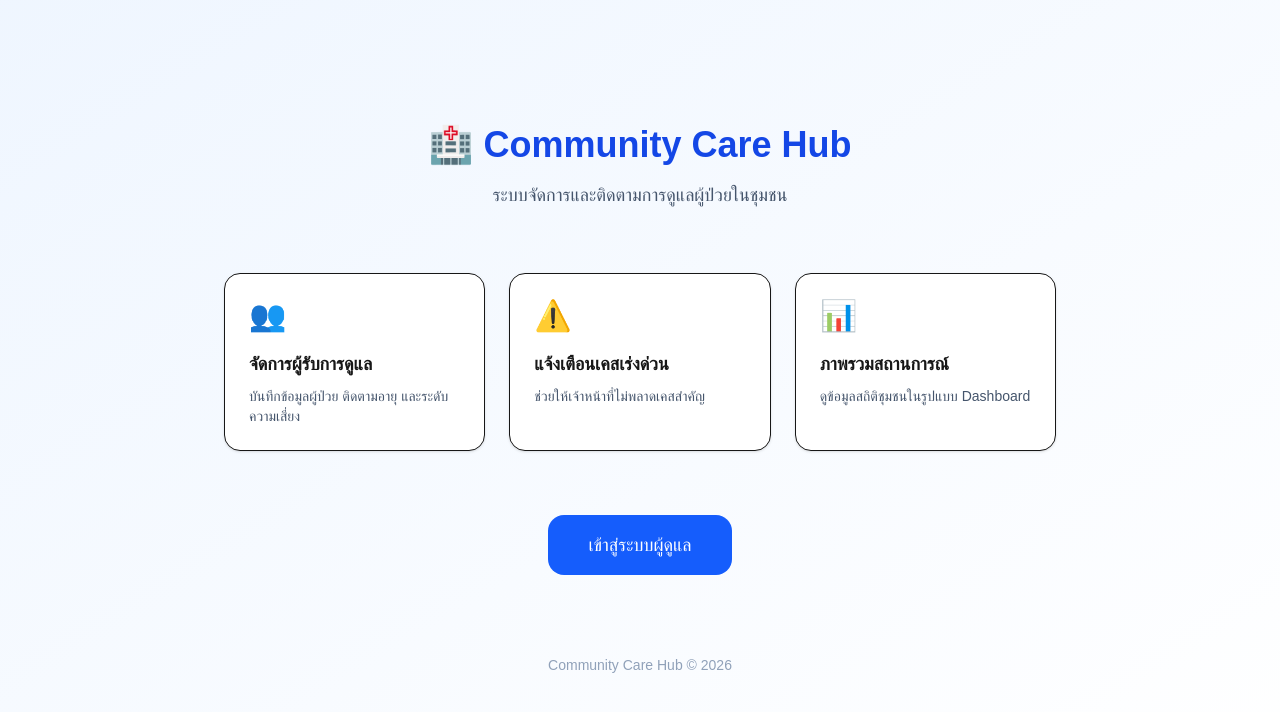
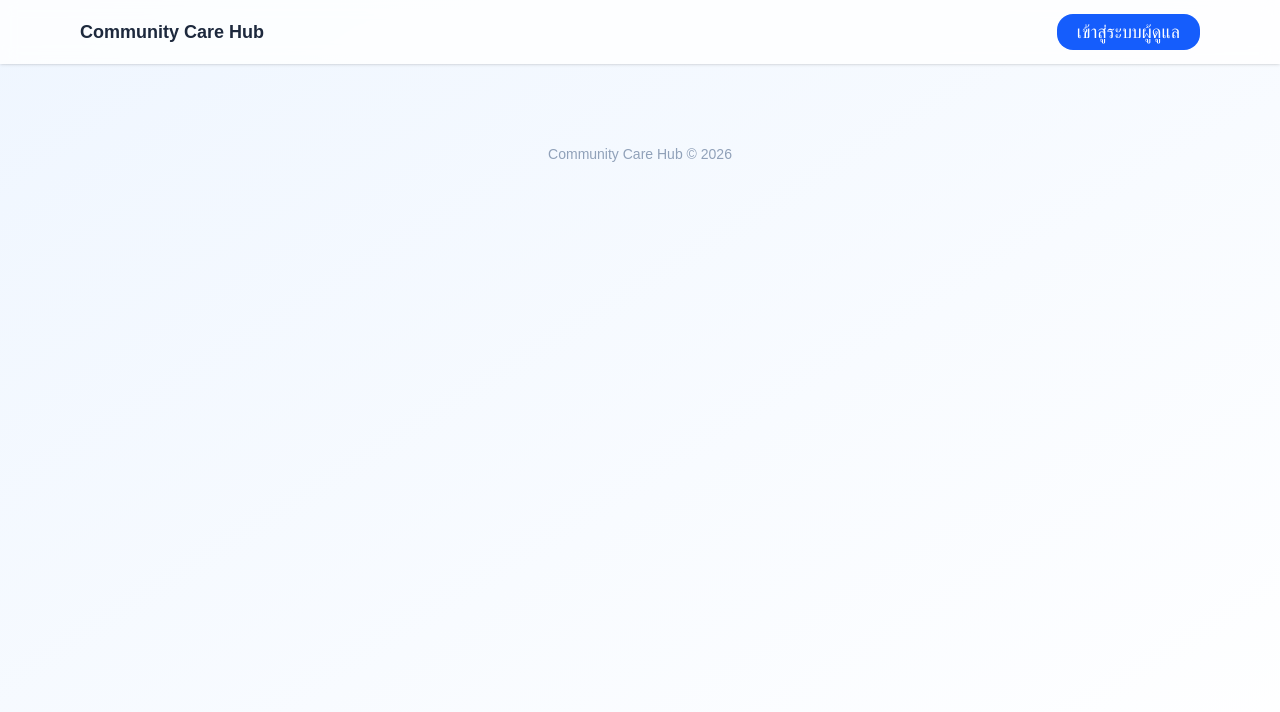
Before and after one commit to sepkao/helthy-Community-Care-Hub-, a Next.js app in the folder frontend-next/: page / in a window 1280 px wide. Shown: the top 712 px of the page. Built offline with nearby package versions, Linux system fonts and the light colour scheme.

Commit message:
set inner bar on landding page

```diff
--- a/frontend-next/app/home/list/page.tsx
+++ b/frontend-next/app/home/list/page.tsx
@@ -13,6 +13,9 @@ type Patient = {
   name: string;
   age: number | null;
   risk_level: 'urgent' | 'watch' | 'normal';
+
+  created_at: string;
+  updated_at?: string;
 };
 
 export default function ListPage() {
@@ -23,10 +26,22 @@ export default function ListPage() {
     age: '',
     risk_level: 'normal',
   });
+  const [loading, setLoading] = useState(true);
   const [errors, setErrors] = useState<{
   name?: string;
   age?: string;
+
   }>({});
+  useEffect(() => {
+    // 🔧 mock data (เปลี่ยนเป็นเรียก API ทีหลัง
+    setTimeout(() => {
+      setPatients([
+        { id: 1, name: 'นายสมชาย ใจดี', age: 68, risk_level: 'urgent', created_at: '2026-02-06T09:10:00+07:00' },
+        { id: 2, name: 'นางสาวสุดา สุขใจ', age: 74, risk_level: 'urgent',created_at: '2026-02-06T09:15:00+07:00', },
+        ]);
+        setLoading(false);
+    }, 500);
+    }, []);
 
   function isFormValid() {
   return (
@@ -35,21 +50,17 @@ export default function ListPage() {
     form.age !== '' &&
     Number(form.age) >= 0
   );
-}
+  }
 
   function validate(form: { name: string; age: string }) {
   const newErrors: any = {};
 
   if (!form.name.trim()) {
     newErrors.name = 'กรุณากรอกชื่อ';
-  } else if (/\d/.test(form.name)) {
-    newErrors.name = 'ชื่อห้ามมีตัวเลข';
   }
 
   if (!form.age) {
     newErrors.age = 'กรุณากรอกอายุ';
-  } else if (Number(form.age) < 0) {
-    newErrors.age = 'อายุต้องมากกว่าหรือเท่ากับ 0';
   }
 
   setErrors(newErrors);
@@ -210,6 +221,7 @@ export default function ListPage() {
             <th className="p-3 text-left">ชื่อ</th>
             <th className="p-3">อายุ</th>
             <th className="p-3">ความเสี่ยง</th>
+            <th className="p-3">วันที่เพิ่ม</th>
             <th className="p-3">จัดการ</th>
           </tr>
         </thead>
@@ -220,6 +232,7 @@ export default function ListPage() {
               <td className="p-3">{p.name}</td>
               <td className="p-3 text-center">{p.age ?? '-'}</td>
               <td className="p-3 text-center">{p.risk_level}</td>
+              <td className="p-3 text-center">{p.created_at}</td>
               <td className="p-3 space-x-2 text-center">
                 <button
                   onClick={() => startEdit(p)}
--- a/frontend-next/app/home/page.tsx
+++ b/frontend-next/app/home/page.tsx
@@ -45,15 +45,27 @@ function Card({
 ====================== */
 export default function HomePage() {
   const [patients, setPatients] = useState<Patient[]>([]);
-
+  const [currentTime, setCurrentTime] = useState<string>('');
   useEffect(() => {
     getPatients().then(setPatients);
+    const now = new Date();
+
+    const formatted = now.toLocaleString('th-TH', {
+    weekday: 'long',
+    year: 'numeric',
+    month: 'long',
+    day: 'numeric',
+
+  });
+
+  setCurrentTime(formatted);
   }, []);
 
   // Dashboard calculation
   const total = patients.length;
   const urgent = patients.filter(p => p.risk_level === 'urgent').length;
   const watch = patients.filter(p => p.risk_level === 'watch').length;
+
 
   return (
     <>
@@ -62,7 +74,7 @@ export default function HomePage() {
       </h1>
 
       <p className="text-slate-500 mb-6">
-        ยินดีต้อนรับ, Admin User
+        ยินดีต้อนรับ {currentTime}
       </p>
 
       {/* Dashboard Cards */}
--- /dev/null
+++ b/frontend-next/app/home/urgent/page.tsx
@@ -0,0 +1,63 @@
+'use client';
+
+import { useEffect, useState } from 'react';
+
+type Patient = {
+  id: number;
+  name: string;
+  age: number | null;
+  risk_level: 'LOW' | 'HIGH' | 'NORMAL';
+};
+
+
+
+export default function UrgentPage() {
+  const [patients, setPatients] = useState<Patient[]>([]);
+  const [loading, setLoading] = useState(true);
+    useEffect(() => {
+    // 🔧 mock data (เปลี่ยนเป็นเรียก API ทีหลัง
+    setTimeout(() => {
+      setPatients([
+        { id: 1, name: 'นายสมชาย ใจดี', age: 68, risk_level: 'LOW' },
+        { id: 2, name: 'นางสาวสุดา สุขใจ', age: 74, risk_level: 'HIGH' },
+        ]);
+        setLoading(false);
+    }, 500);
+    }, []);
+    return (
+    <div >
+        {/* Header */}
+        <div className="flex items-center justify-between mb-6">
+        <div>
+            <h1 className="text-2xl font-bold">ผู้รับการดูแลเร่งด่วน</h1>
+            <p className="text-slate-500 text-sm">
+            รายการผู้รับการดูแลที่มีความเสี่ยงสูง
+            </p>
+
+        </div>
+    </div>
+        {loading ? (
+        <p>กำลังโหลดข้อมูล...</p>
+        ) : (
+        <table className="w-full table-auto border-collapse border-1 border-black rounded-xl">
+            <thead>
+            <tr className="bg-slate-50">
+                <th className="p-3 text-left border border-black rounded-xl overflow-hidden">ชื่อ</th>
+                <th className="p-3 border border-black rounded-xl overflow-hidden  ">อายุ</th>
+                <th className="p-3 border border-black rounded-xl overflow-hidden ">ระดับความเสี่ยง</th>
+            </tr>
+            </thead>
+            <tbody>
+            {patients.map((p) => (
+                <tr key={p.id} className="border-t">
+                <td className="p-3  border border-black ">{p.name}</td>
+                <td className="p-3  border border-black text-center">{p.age ?? '-'}</td>
+                <td className="p-3  border border-black text-center">{p.risk_level}</td>
+                </tr>
+            ))}
+            </tbody>
+        </table>
+        )}
+    </div>
+    );
+}
--- a/frontend-next/app/page.tsx
+++ b/frontend-next/app/page.tsx
@@ -4,70 +4,31 @@ import Link from 'next/link';
 
 export default function LandingPage() {
   return (
-    <div className="min-h-screen bg-gradient-to-br from-blue-50 to-white flex items-center justify-center">
-      <div className="max-w-4xl w-full px-8">
-        {/* Header */}
-        <header className="mb-16 text-center">
-          <h1 className="text-4xl font-extrabold text-blue-700 mb-4">
-            🏥 Community Care Hub
-          </h1>
-          <p className="text-slate-600 text-lg">
-            ระบบจัดการและติดตามการดูแลผู้ป่วยในชุมชน
-          </p>
-        </header>
+    <div className="min-h-screen bg-gradient-to-br from-blue-50 to-white  ">
+        {/* 🔹 INNER TOP BAR (ติดบนสุดของหน้า) */}
+      <div className="sticky top-0 z-50 bg-white/80 backdrop-blur shadow-sm ">
+        <div className="w-full px-6 md:px-12 lg:px-20 mx-auto">
+          <div className="flex items-center justify-between h-16">
+            <h1 className="text-lg font-bold text-slate-800">
+              Community Care Hub
+            </h1>
 
-        {/* Features */}
-        <section className="grid md:grid-cols-3 gap-6 mb-16">
-          <Feature
-            icon="👥"
-            title="จัดการผู้รับการดูแล"
-            desc="บันทึกข้อมูลผู้ป่วย ติดตามอายุ และระดับความเสี่ยง"
-          />
-          <Feature
-            icon="⚠️"
-            title="แจ้งเตือนเคสเร่งด่วน"
-            desc="ช่วยให้เจ้าหน้าที่ไม่พลาดเคสสำคัญ"
-          />
-          <Feature
-            icon="📊"
-            title="ภาพรวมสถานการณ์"
-            desc="ดูข้อมูลสถิติชุมชนในรูปแบบ Dashboard"
-          />
-        </section>
+            <Link href="/login" className="inline-block bg-blue-600 text-white px-5 py-1 rounded-2xl text-lg font-medium hover:bg-blue-700 transition"
+            >
+              เข้าสู่ระบบผู้ดูแล
+            </Link>
+          </div>
+        </div>
+      </div>
 
-        {/* Action */}
-        <div className="text-center">
-          <Link
-            href="/login"
-            className="inline-block bg-blue-600 text-white px-10 py-4 rounded-2xl text-lg font-medium hover:bg-blue-700 transition"
-          >
-            เข้าสู่ระบบผู้ดูแล
-          </Link>
-        </div>
+
+
 
         {/* Footer */}
         <footer className="mt-20 text-center text-slate-400 text-sm">
           Community Care Hub © 2026
         </footer>
-      </div>
     </div>
+
   );
 }
-
-function Feature({
-  icon,
-  title,
-  desc,
-}: {
-  icon: string;
-  title: string;
-  desc: string;
-}) {
-  return (
-    <div className="bg-white rounded-2xl p-6 shadow-sm border">
-      <div className="text-3xl mb-4">{icon}</div>
-      <h3 className="font-bold text-lg mb-2">{title}</h3>
-      <p className="text-slate-600 text-sm">{desc}</p>
-    </div>
-  );
-}
```
